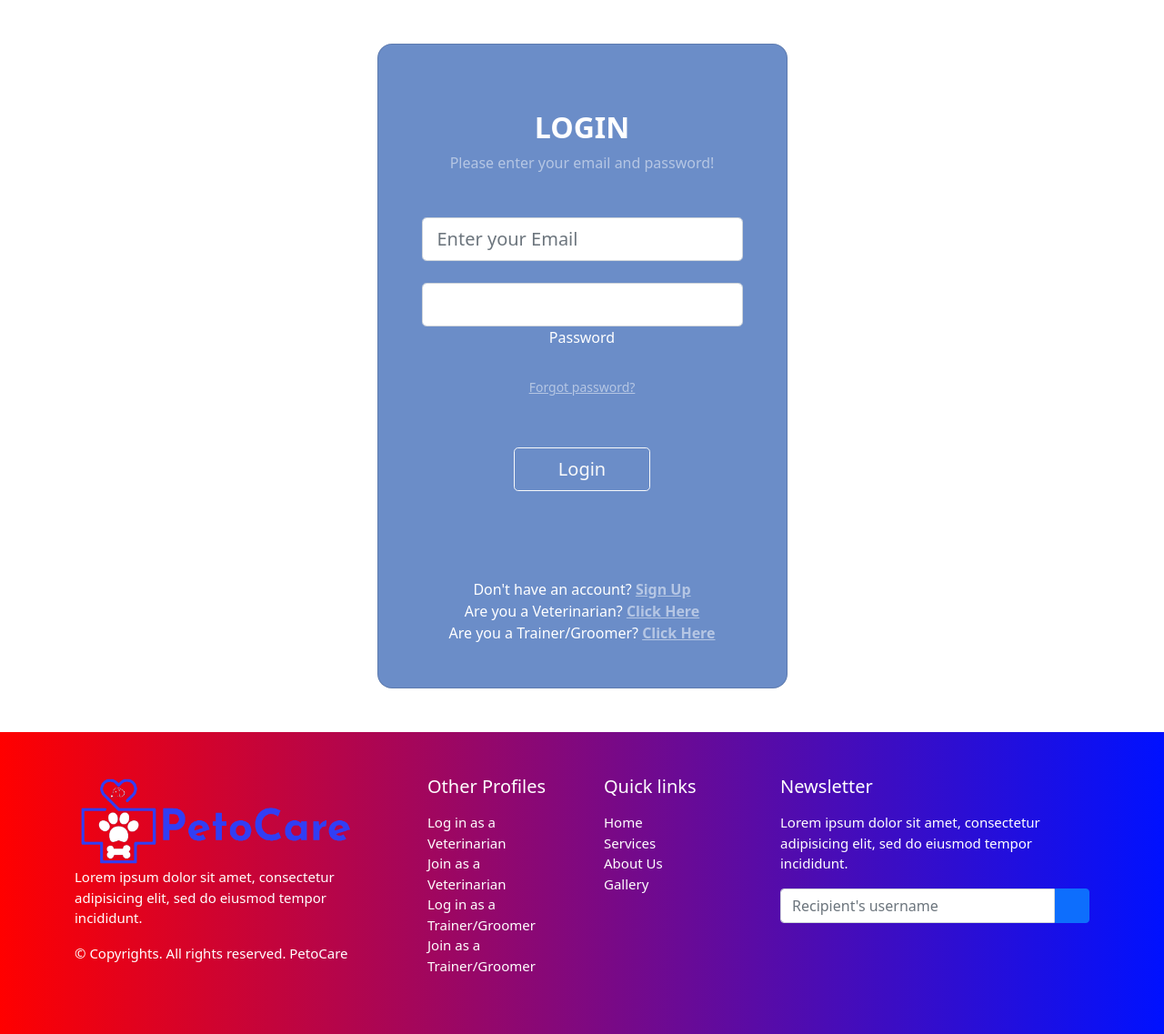
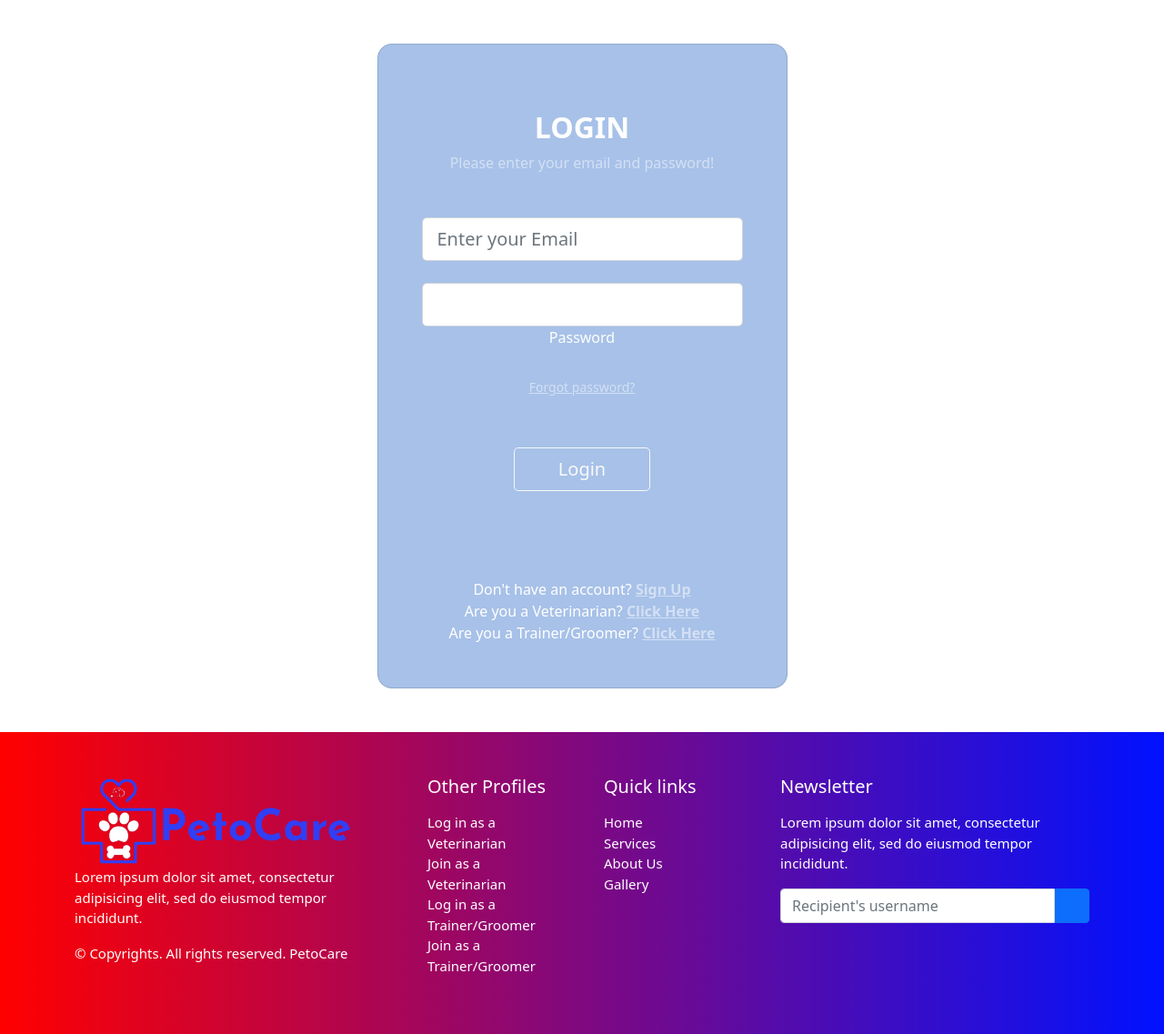
Before and after one commit to akash611/PetoCare, a Django app: page /login/ in a window 1280 px wide. Shown: the part 76-1213 px from the top of the page at 91% size. Run offline with Django 3.2, Linux system fonts and the light colour scheme; some libraries are stand-ins or nearby versions; some web fonts are replaced.

Commit message:
login page modified

```diff
--- a/static/css/login.css
+++ b/static/css/login.css
@@ -1,4 +1,4 @@
 .lgin .card{
-    background-color: rgb(107, 141, 200);
+    background-color: rgb(167, 193, 232);
 
 }
```
